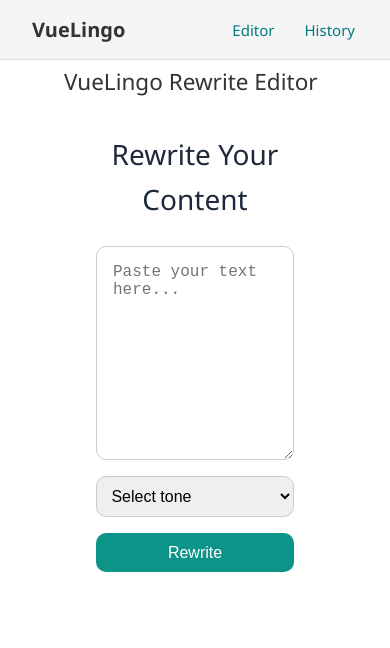
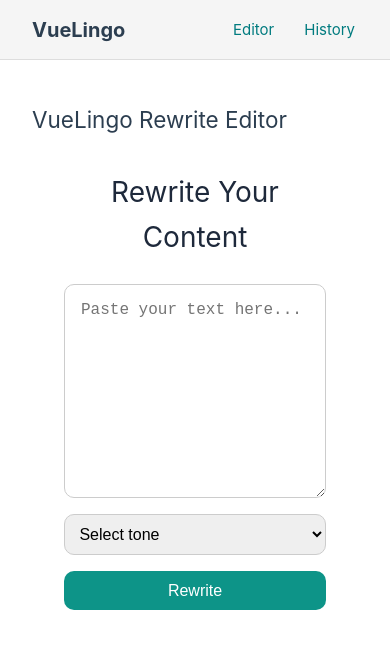
Before and after one commit to DanHaggarty/VueLingo, a Vue app in the folder frontend/: page / in a window 390 px wide. Shown: the top 648 px of the page. Built offline with nearby package versions, Linux system fonts and the light colour scheme; the HTML template or start-up script is replaced by a standard one.

Commit message:
feat(ui): implement side-by-side layout for editor and output change api port number.

```diff
--- a/frontend/src/App.vue
+++ b/frontend/src/App.vue
@@ -1,4 +1,4 @@
-<template>
+<!--<template>
   <div id="app">
     <Navbar />
     <main class="p-4">
@@ -16,4 +16,30 @@
     font-family: 'Segoe UI', Tahoma, Geneva, Verdana, sans-serif;
     color: #333;
   }
+</style>-->
+
+<template>
+  <div class="app-wrapper">
+    <Navbar />
+    <main class="main-content">
+      <RouterView />
+    </main>
+  </div>
+</template>
+
+<script setup>
+  import Navbar from './components/Navbar.vue'
+</script>
+
+<style scoped>
+  .app-wrapper {
+    width: 100%;
+    margin: 0;
+    padding: 0;
+  }
+
+  .main-content {
+    width: 100%;
+    padding-top: 70px; /* account for fixed nav */
+  }
 </style>
--- a/frontend/src/components/RewriteForm.vue
+++ b/frontend/src/components/RewriteForm.vue
@@ -28,8 +28,6 @@
     </div>
   </div>
 </template>
-
-
 
 <script setup>
   import { ref } from 'vue'
@@ -63,19 +61,36 @@
 </script>
 
 <style scoped>
+/*  .editor-container {
+    display: flex;
+    flex-direction: row;
+    align-items: flex-start;
+    justify-content: center;
+    gap: 2rem;
+    padding: 2rem;
+    box-sizing: border-box;
+    flex-wrap: nowrap;
+  }
+
+  .editor-left {
+    width: 60%;
+    max-width: 700px;
+    display: flex;
+    flex-direction: column;
+    gap: 1rem;
+  }*/
   .editor-container {
     display: flex;
+    flex-direction: row;
+    align-items: flex-start;
     justify-content: center;
-    align-items: flex-start;
     gap: 2rem;
     padding: 2rem;
-    flex-wrap: wrap; /* makes it responsive */
+    flex-wrap: nowrap;
   }
 
-  /* Left side form */
   .editor-left {
-    max-width: 700px;
-    flex-grow: 1;
+    flex: 0 0 700px; /* ✅ FIXED WIDTH, won't shrink or grow */
     display: flex;
     flex-direction: column;
     gap: 1rem;
@@ -116,9 +131,9 @@
       background-color: #94a3b8;
     }
 
-  /* Output panel (independent, fixed size) */
   .editor-right {
-    width: 320px;
+    width: 35%;
+    min-width: 280px;
     background: #f1f5f9;
     border-left: 4px solid #0d9488;
     padding: 1rem;
@@ -126,72 +141,17 @@
     word-break: break-word;
   }
 
-</style>
+  /* 📱 Stack on small screens */
+  @media (max-width: 900px) {
+    .editor-container {
+      flex-direction: column;
+    }
+
+    .editor-left,
+    .editor-right {
+      width: 100%;
+    }
+  }
 
 
-<!--<script setup>
-  import { ref } from 'vue'
-
-  const inputText = ref('')
-  const tone = ref('')
-  const outputText = ref('')
-  const isLoading = ref(false)
-
-  async function rewriteText() {
-    if (!inputText.value || !tone.value) return
-
-    isLoading.value = true
-    outputText.value = ''
-
-    try {
-      const response = await fetch('http://localhost:5218/rewrite', {
-        method: 'POST',
-        headers: { 'Content-Type': 'application/json' },
-        body: JSON.stringify({
-          text: inputText.value,
-          tone: tone.value
-        })
-      })
-
-      const data = await response.json()
-      outputText.value = data.rewrittenText
-    } catch (err) {
-      outputText.value = '❌ Error contacting rewrite service.'
-      console.error(err)
-    } finally {
-      isLoading.value = false
-    }
-  }
-</script>
-<template>
-  <div class="editor-wrapper">
-    <h2 class="editor-title">Rewrite Your Content</h2>
-
-    <textarea
-      v-model="inputText"
-      class="editor-textarea"
-      rows="10"
-      placeholder="Paste your text here..."
-    ></textarea>
-
-    <select v-model="tone" class="editor-select">
-      <option disabled value="">Select tone</option>
-      <option value="formal">Formal</option>
-      <option value="casual">Casual</option>
-      <option value="seo">SEO</option>
-    </select>
-
-    <button
-      @click="rewriteText"
-      :disabled="isLoading"
-      class="editor-button"
-    >
-      {{ isLoading ? 'Rewriting…' : 'Rewrite' }}
-    </button>
-
-    <div v-if="outputText" class="editor-output">
-      <h3>Output</h3>
-      <p>{{ outputText }}</p>
-    </div>
-  </div>
-</template>-->
+</style>
```
Also changed, not shown: 1 other file (tests, documents, lock files or other folders).
